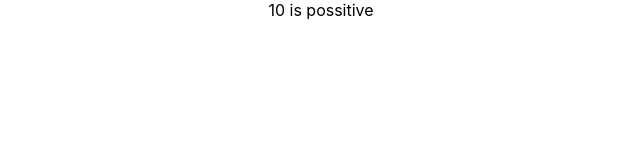
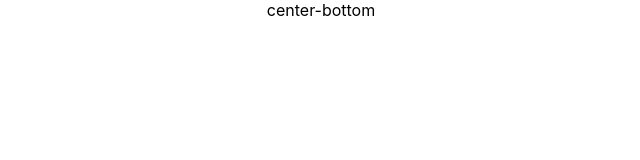
Before and after one commit to meekailkhan/React__Typescript, a React (Create React App) app in the folder react-typescript/: page / in a window 1280 px wide. Shown: the top 160 px of the page, without its empty margins (319-959 px from the left). Built offline with nearby package versions, Linux system fonts and the light colour scheme.

Commit message:
literal exclude

```diff
--- a/react-typescript/src/App.tsx
+++ b/react-typescript/src/App.tsx
@@ -5,6 +5,7 @@ import Profile from './auth/Profile';
 import Button from './components/Button';
 import Container from './components/Container';
 import Input from './components/Input';
+import Toast from './components/Toast';
 import Box from './components/state/Box';
 import Counter from './components/state/Counter';
 import LoggedIn from './components/state/LoggedIn';
@@ -75,7 +76,9 @@ function App() {
 
      {/* <List items={[1,2,3,4]} onClick={(item) => console.log(item)}/> */}
 
-     <RandomNumber value={10} isPossitive />
+     {/* <RandomNumber value={10} isPossitive /> */}
+
+     <Toast position='center-bottom'/>
 
     </div>
   );
--- /dev/null
+++ b/react-typescript/src/components/Toast.tsx
@@ -0,0 +1,16 @@
+type HorizontalPossition = 'left' | 'center' | 'right'
+type VerticalPossition = 'top' | 'center' | 'bottom'
+
+type ToastProps = {
+    position : Exclude<`${HorizontalPossition}-${VerticalPossition}`,'center-center'> | 'center'
+}
+
+function Toast({position}:ToastProps) {
+  return (
+    <div>
+      {position}
+    </div>
+  )
+}
+
+export default Toast
```
